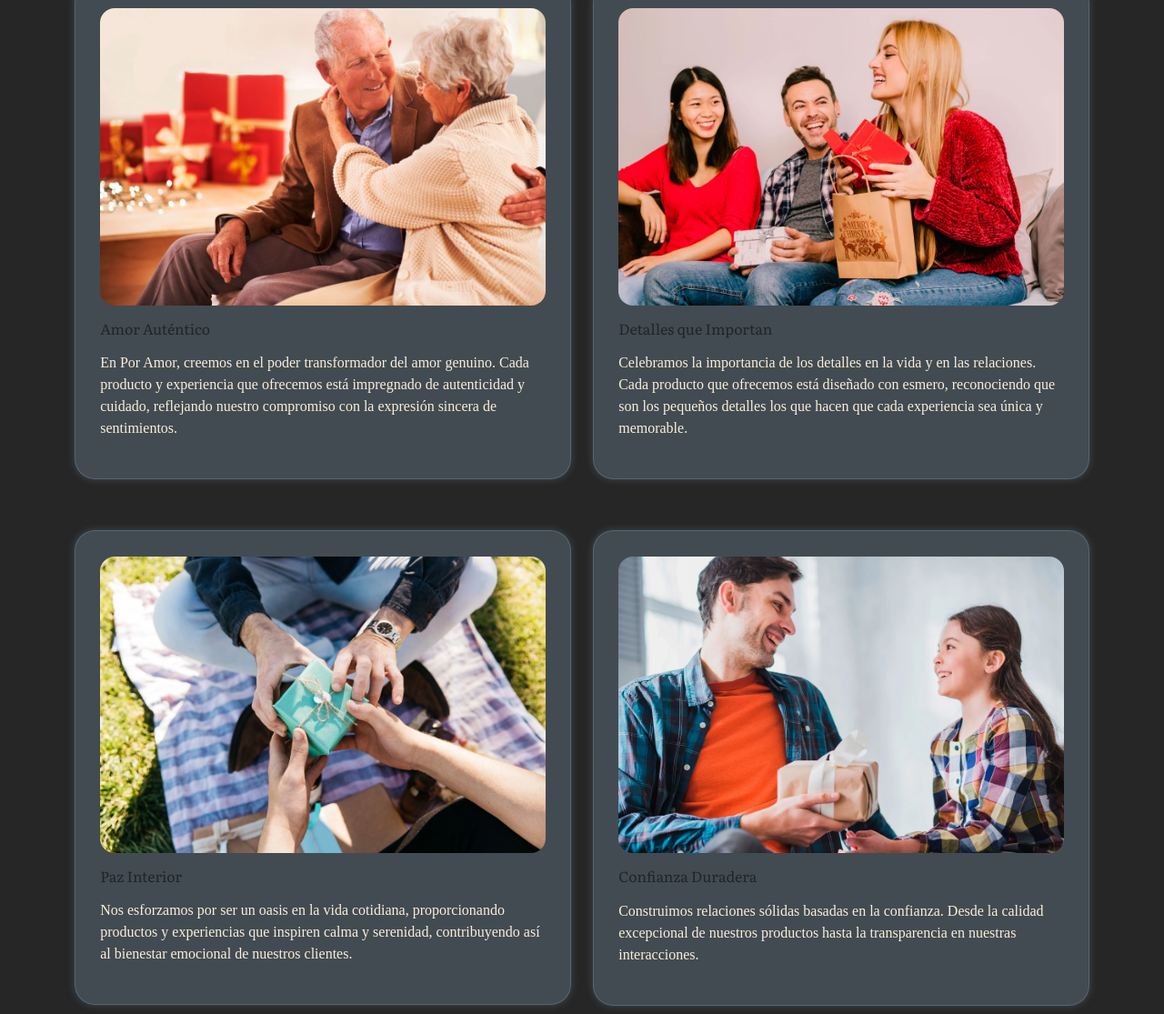
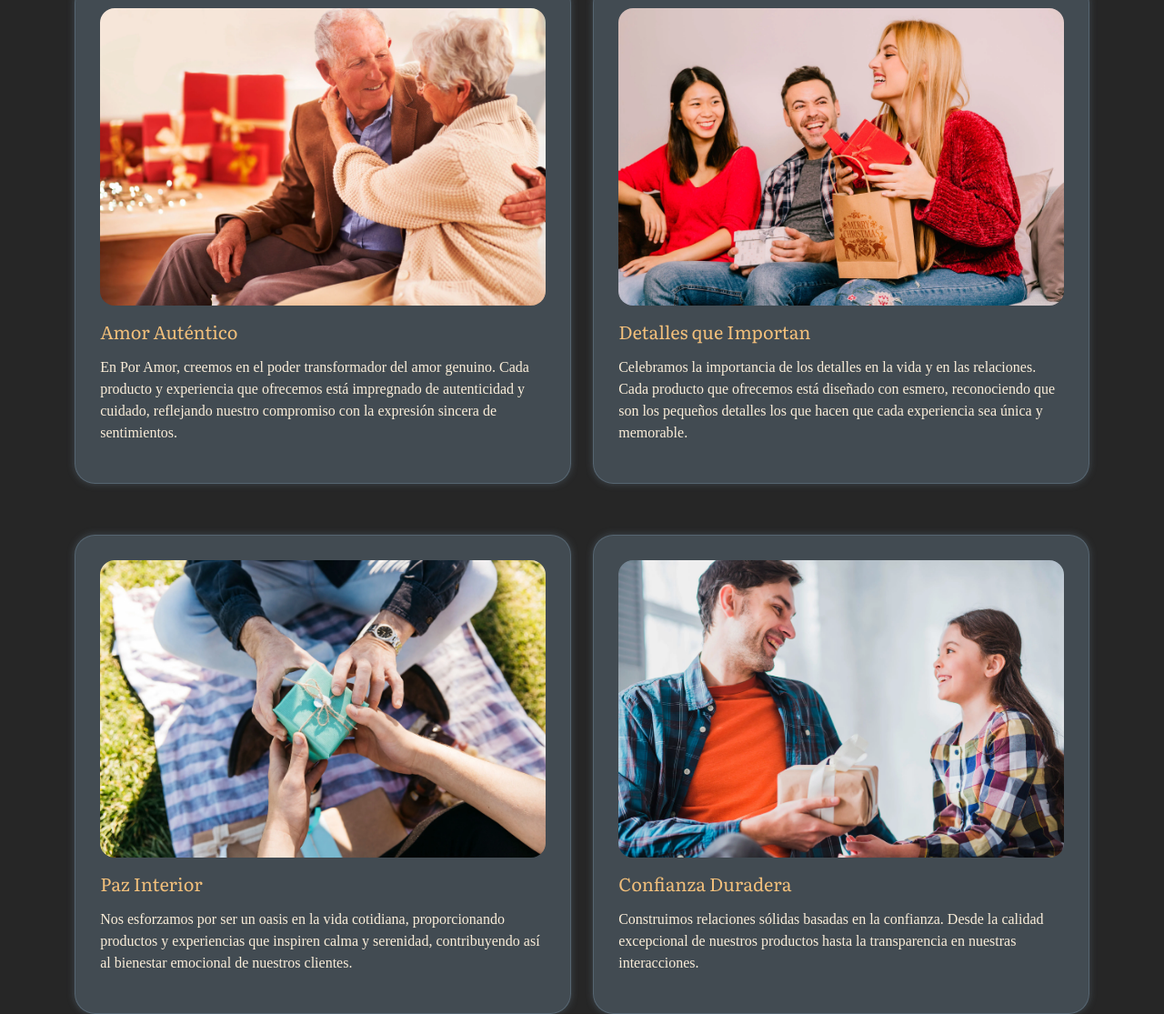
Before and after one commit to FlorRivas/PreEntrega2-Rivas_Luna, a website: page paginas/nosotros.html in a window 1280 px wide. Shown: the part 1206-2321 px from the top of the page at 91% size. Drawn offline with Linux system fonts and the light colour scheme; a web font is replaced by a local one.

Commit message:
Modificando estilo con SASS

```diff
--- a/paginas/nosotros.html
+++ b/paginas/nosotros.html
@@ -70,28 +70,28 @@
         <div class="col-12 col-md-6 col-xxl-3 pt-2 pb-5">
           <div class="main_cont__bg-bloque">
             <img class="main_cont__img--bd_radius-1 me-3 mb-3" src="../img/imgs_pag_nosotros/amor_autentico.webp" alt="una mujer adulto mayor queriendo abrazar a hombre adulto mayor con demostración de afecto">
-            <h3 class="mb-3">Amor Aut&eacute;ntico</h3>
+            <h3 class="main_cont__c--primary mb-3 h5">Amor Aut&eacute;ntico</h3>
             <p class="main_cont__c--secundary">En Por Amor, creemos en el poder transformador del amor genuino. Cada producto y experiencia que ofrecemos est&aacute; impregnado de autenticidad y cuidado, reflejando nuestro compromiso con la expresi&oacute;n sincera de sentimientos.</p>
           </div>
         </div>
         <div class="col-12 col-md-6 col-xxl-3 pt-2 pb-5">
           <div class="main_cont__bg-bloque">
             <img class="main_cont__img--bd_radius-1 me-3 mb-3" src="../img/imgs_pag_nosotros/detalles_importan.webp" alt="en un sofa se encuentran tres jóvenes sonriendo, dos de ellos tienen sus obsequios en sus manos, mientras que la tercera joven solo observa y sonrie con ellos">
-            <h3 class="mb-3">Detalles que Importan</h3>
+            <h3 class="main_cont__c--primary mb-3 h5">Detalles que Importan</h3>
             <p class="main_cont__c--secundary">Celebramos la importancia de los detalles en la vida y en las relaciones. Cada producto que ofrecemos est&aacute; diseñado con esmero, reconociendo que son los pequeños detalles los que hacen que cada experiencia sea &uacute;nica y memorable.</p>
           </div>
         </div>
         <div class="col-12 col-md-6 col-xxl-3 pt-2 pb-5">
           <div class="main_cont__bg-bloque">
             <img class="main_cont__img--bd_radius-1 me-3 mb-3" src="../img/imgs_pag_nosotros/paz.webp" alt="en el cesped dos personas adultas sentadas, sosteniendo un regalo con sus manos">
-            <h3 class="mb-3">Paz Interior</h3>
+            <h3 class="main_cont__c--primary mb-3 h5">Paz Interior</h3>
             <p class="main_cont__c--secundary">Nos esforzamos por ser un oasis en la vida cotidiana, proporcionando productos y experiencias que inspiren calma y serenidad, contribuyendo as&iacute; al bienestar emocional de nuestros clientes.</p>
           </div>
         </div>
         <div class="col-12 col-md-6 col-xxl-3 pt-2 pb-5">
           <div class="main_cont__bg-bloque">
             <img class="main_cont__img--bd_radius-1 me-3 mb-3" src="../img/imgs_pag_nosotros/confianza.webp" alt="un padre  sonrie y sostiene un obsequio mirando fijamente a su hija, mientras que la niña también sonrie mirando a su padre">
-            <h3 class="mb-3">Confianza Duradera</h3>
+            <h3 class="main_cont__c--primary mb-3 h5">Confianza Duradera</h3>
             <p class="main_cont__c--secundary">Construimos relaciones s&oacute;lidas basadas en la confianza. Desde la calidad excepcional de nuestros productos hasta la transparencia en nuestras interacciones.</p>
           </div>
         </div>
--- a/scss/base/_typography.scss
+++ b/scss/base/_typography.scss
@@ -3,7 +3,3 @@ h1, h2, h3, h4, h5, h6, span{
     font-size: inherit;
     font-weight: inherit;
 }
-
-a, li{
-    font-family: 'Vollkorn-Regular';
-}
```
Also changed, not shown: css/main.css, 1 other file.
